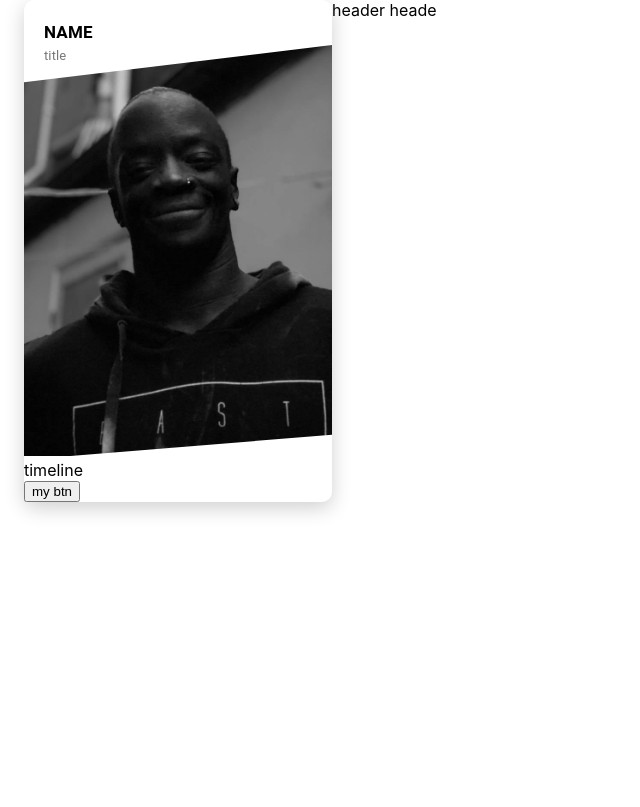
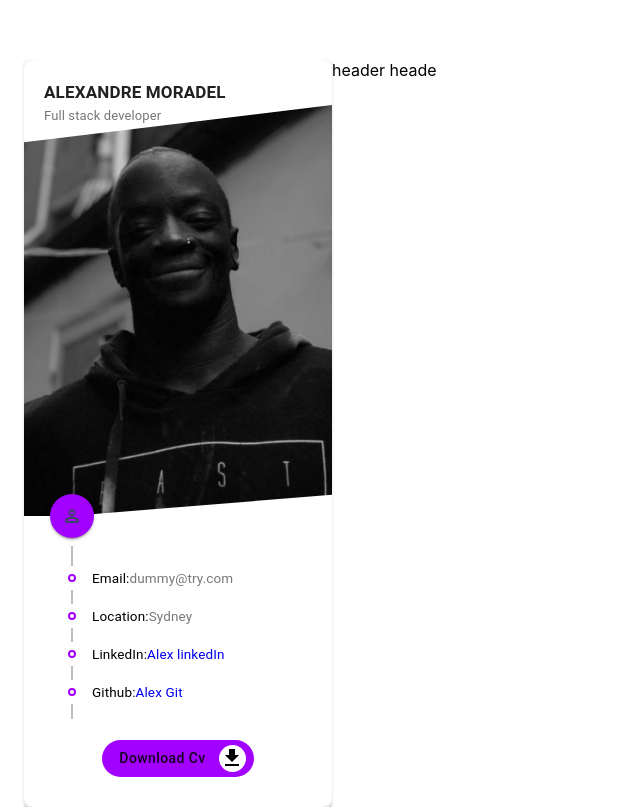
Before and after one commit to MZokko/react-portfolio, a React (Create React App) app: page / in a window 1280 px wide. Shown: the whole page, without its empty margins (0-640 px from the left). Built offline with nearby package versions, Linux system fonts and the light colour scheme.

Commit message:
aboutme end btn styling

```diff
--- a/src/App.css
+++ b/src/App.css
@@ -1,3 +1,7 @@
+:root{
+  --main-color:#a200ff;
+}
+
 .App {
   display: flex;
   justify-content: space-between;
@@ -6,10 +10,17 @@
   width: 100%;
 }
 
+.containerMain{
+  margin-top: 60px;
+}
+
 @media only screen and (max-width: 800px) {
   .App {
     display: flex;
     flex-direction: column;
 
   }
+  .containerMain{
+    margin-top: 30px;
+  }
 }
--- a/src/App.js
+++ b/src/App.js
@@ -11,10 +11,10 @@ import './App.css';
 
 function App() {
   return (
-    <Container>
+    <Container className="containerMain">
       <Grid container>
 
-        <Grid item xs={12} sm={12} md={4} lg={3}>
+        <Grid item xs={12} sm={12} md={4} lg={3} spacing={7}>
           <AboutMe />
         </Grid>{/*item end*/}
 
--- a/src/Components/AboutMe/index.js
+++ b/src/Components/AboutMe/index.js
@@ -1,67 +1,81 @@
 import React from 'react';
+
 import Card from '@material-ui/core/Card';
-import Avatar from '@material-ui/core/Avatar';
-import { makeStyles } from '@material-ui/core/styles';
 import { Typography } from '@material-ui/core';
+import TimelineContent from '@material-ui/lab/TimelineContent';
+import TimelineItem from '@material-ui/lab/TimelineItem';
+import PersonOutlineIcon from '@material-ui/icons/PersonOutline';
+import GetAppIcon from '@material-ui/icons/GetApp';
 
-import AddLocationIcon from '@material-ui/icons/AddLocation';
-import GitHubIcon from '@material-ui/icons/GitHub';
-import LinkedInIcon from '@material-ui/icons/LinkedIn';
+import CustomeTimeline, {
+  CustomeTimelineSeparator,
+} from '../Timeline/CustomeTimeline';
 
 import './styles.css';
 import imgProfile from '../../assets/images/displayImg.jpg';
-import AboutMeSlot from './AboutMeSlot';
+import resumeData from '../../utils/resumeData';
+import MyButton from '../Button/MyButton';
 
-const useStyles = makeStyles((theme) => ({
-  large: {
-    width: theme.spacing(7),
-    height: theme.spacing(7),
-  },
-}));
+const CustomTimelineItem = (props) => {
+  return (
+    <TimelineItem>
+      <CustomeTimelineSeparator />
+      <TimelineContent className='timelineContent'>
+        {props.link ? (
+          <Typography className='timelineText'>
+            <span>{props.title}:</span>
+            <a href={props.link} target='_blank'>
+              {props.text}
+            </a>
+          </Typography>
+        ) : (
+          <Typography className='timelineText'>
+            <span>{props.title}:</span>
+            {props.text}
+          </Typography>
+        )}
+      </TimelineContent>
+    </TimelineItem>
+  );
+};
 
 const AboutMe = () => {
-  const classes = useStyles();
   return (
     <div>
-
+      <Card>
         <div className='aboutMeContainer'>
           <div className='aboutMeNameTitle'>
-          <Typography className='name'>name</Typography>
-          <Typography className='title'>title</Typography>
+            <Typography className='name'>{resumeData.name}</Typography>
+            <Typography className='title'>{resumeData.title}</Typography>
           </div>
 
           <figure className='aboutmeIMG'>
             <img src={imgProfile} alt='img' />
           </figure>
           <div className='timelineAboutme'>
-          timeline <br />
-          <button>my btn</button>
+            <CustomeTimeline icon={<PersonOutlineIcon />}>
+              <CustomTimelineItem title={'Email'} text={resumeData.email} />
+              <CustomTimelineItem
+                title={'Location'}
+                text={resumeData.location}
+              />
+
+              {/* map thru social array of resumeData for the social item of the timeline */}
+              {Object.keys(resumeData.social).map((key) => (
+                <CustomTimelineItem
+                  key={key}
+                  title={key}
+                  text={resumeData.social[key].text}
+                  link={resumeData.social[key].link}
+                />
+              ))}
+            </CustomeTimeline>
+            <div className='btnDlCvContainer'>
+              <MyButton text={'Download Cv'} icon={<GetAppIcon />}></MyButton>
             </div>
           </div>
-
-      {/* <Card>
-        <div className='aboutMeNameTitle'>
-          <AboutMeSlot
-            text={'Alexandre Moradel'}
-            style={{
-              textTransform: 'uppercase',
-              fontSize: '17px',
-              fontWeight: 'bold',
-            }}
-          />
-          <AboutMeSlot text={'sofware developper'} />
         </div>
-        <Avatar alt='Alex' src='./public/alex.jpg' className={classes.large} />
-        <AboutMeSlot
-          text={'Location : Sydney Australia'}
-          icon={<AddLocationIcon />}
-        />
-        <AboutMeSlot text={'https://github.com/MZokko'} icon={<GitHubIcon />} />
-        <AboutMeSlot
-          text={'https://www.linkedin.com/in/alexandre-moradel-2310701b3/'}
-          icon={<LinkedInIcon />}
-        />
-      </Card> */}
+      </Card>
     </div>
   );
 };
--- a/src/Components/AboutMe/styles.css
+++ b/src/Components/AboutMe/styles.css
@@ -33,6 +33,37 @@
   -webkit-filter: grayscale(100%); /* Safari 6.0 - 9.0 */
   filter: grayscale(100%);
 }
-/*
 
-.timelineAboutme{} */
+/* timeline About Me */
+
+.timelineAboutme {
+  top: 0;
+  left: 0;
+  margin: -40px 10px 30px;
+}
+
+.timelineAboutme .timelineContent {
+  margin-top: 2px;
+  margin-bottom: 10px;
+}
+
+.timelineText {
+  font-size: 13.5px !important;
+  color: #787878;
+  font-weight: 400;
+}
+.timelineText > a {
+  text-decoration: none;
+}
+
+.timelineText > span {
+  color: rgb(0, 0, 0);
+  font-weight: 400;
+}
+
+.aboutMeContainer .btnDlCvContainer {
+  width: 100%;
+  display: flex !important;
+  justify-content: center;
+  margin-top: 15px;
+}
--- /dev/null
+++ b/src/Components/Button/MyButton.css
@@ -0,0 +1,37 @@
+.btn {
+  background-color: var(--main-color) !important;
+  font-size: 14px !important;
+  font-weight: 500 !important;
+  border: 0px !important;
+  border-radius: 50px !important;
+  padding: 1px 12px !important;
+  line-height: 35px !important;
+  min-width: 100px !important;
+  outline: none !important;
+}
+
+.btn .btnContainerIcon {
+  color: black;
+  background-color: #fff;
+  border-radius: 50px;
+  height: 27px;
+  width: 27px;
+  line-height: 29px;
+  text-align: center;
+  display: flex;
+  align-items: center;
+  justify-content: center;
+}
+
+.btn .btnContainerIcon > .MuiSvgIcon--root {
+    font-size: 16px !important;
+}
+
+.btn .btnText {
+  font-size: 14px !important;
+  text-transform: none !important;
+  text-align: center !important;
+  width: 100% !important;
+  margin-right: 5px !important;
+  margin-left: 5px !important;
+}
--- /dev/null
+++ b/src/Components/Button/MyButton.js
@@ -0,0 +1,14 @@
+import React from 'react';
+import Button from '@material-ui/core/Button';
+
+import './MyButton.css'
+
+function MyButton(props) {
+    return (
+    <Button className={'btn'} endIcon={props.icon ? <div className='btnContainerIcon'>{props.icon}</div>:null}>
+    <span className='btnText'>{props.text}</span>
+    </Button>
+    )
+}
+
+export default MyButton
--- /dev/null
+++ b/src/Components/Timeline/CustomeTimeline.css
@@ -0,0 +1,51 @@
+.timeline {
+  padding: 0px;
+}
+/* header */
+
+.timeline .timelineTitleHeader {
+  padding-top: 7px;
+}
+
+.timeline .timelineFirstItem {
+  min-height: 80px !important;
+}
+.timeline .MuiTimelineItem-root {
+  min-height: 0px;
+}
+
+.timeline .MuiTimelineItem-missingOppositeContent:before {
+  display: none; /* get rid of hiddin item on the left */
+}
+
+.timeline .timelineDotHeader {
+  color: rgb(0, 0, 0);
+  background-color: var(--main-color);
+  font-size: small;
+  padding: 10px;
+}
+
+/* timeline items */
+.timeline .timelineDotItem {
+  color: rgb(0, 0, 0);
+  border-color: var(--main-color);
+  padding: 2px;
+}
+.timeline .separatorItem {
+  padding-left: 18px;
+}
+
+.timeline .MuiTimelineConnector-root {
+  color: #eee;
+}
+
+.timeline .timelineDotHeader > .MuiSvgIcon-root {
+  font-size: 20px;
+  color: darkslategrey;
+}
+
+/* children */
+.timeline .timelineContent {
+  padding-top: 0px;
+  margin-bottom: 20px;
+}
--- /dev/null
+++ b/src/Components/Timeline/CustomeTimeline.js
@@ -0,0 +1,50 @@
+import React from 'react';
+import Timeline from '@material-ui/lab/Timeline';
+import TimelineItem from '@material-ui/lab/TimelineItem';
+import TimelineSeparator from '@material-ui/lab/TimelineSeparator';
+import TimelineConnector from '@material-ui/lab/TimelineConnector';
+import TimelineContent from '@material-ui/lab/TimelineContent';
+import TimelineDot from '@material-ui/lab/TimelineDot';
+import { Typography } from '@material-ui/core';
+
+import './CustomeTimeline.css'
+
+function CustomeTimeline(props) {
+  return (
+    <div>
+      <Timeline className={'timeline'}>
+        {/*timeline header*/}
+        <TimelineItem className={'timelineFirstItem'}>
+          <TimelineSeparator>
+            <TimelineDot className={'timelineDotHeader'} >{props.icon}</TimelineDot>
+            <TimelineConnector />
+          </TimelineSeparator>
+          <TimelineContent>
+            <Typography variant='h6' className={'timelineTitleHeader'}>
+              {props.title}
+            </Typography>
+          </TimelineContent>
+        </TimelineItem>
+
+        {props.children}
+
+        {/* timeline items */}
+        {/* <TimelineItem>
+          <CustomeTimelineSeparator/>
+          <TimelineContent>Code</TimelineContent>
+        </TimelineItem> */}
+      </Timeline>
+    </div>
+  );
+}
+
+export const CustomeTimelineSeparator=()=>{
+    return(
+        <TimelineSeparator className={'separatorItem'}>
+            <TimelineDot variant={'outlined'} className={'timelineDotItem'} />
+            <TimelineConnector />
+          </TimelineSeparator>
+    )
+}
+
+export default CustomeTimeline;
--- a/src/utils/resumeData.js
+++ b/src/utils/resumeData.js
@@ -0,0 +1,25 @@
+import GitHubIcon from '@material-ui/icons/GitHub';
+import LinkedInIcon from '@material-ui/icons/LinkedIn';
+
+export default {
+  name: 'Alexandre Moradel',
+  title: 'Full stack developer',
+
+  birthdate: 'Nov 1992',
+  email: 'dummy@try.com',
+
+  location: 'Sydney',
+
+  social: {
+    LinkedIn: {
+      link: 'https://www.linkedin.com/',
+      text: 'Alex linkedIn',
+      icon: <LinkedInIcon />,
+    },
+    Github: {
+      link: 'https://www.github.com/',
+      text: 'Alex Git',
+      icon: <GitHubIcon />,
+    },
+  },
+};
```
Lines whose indentation alone changed are shown as unchanged.
